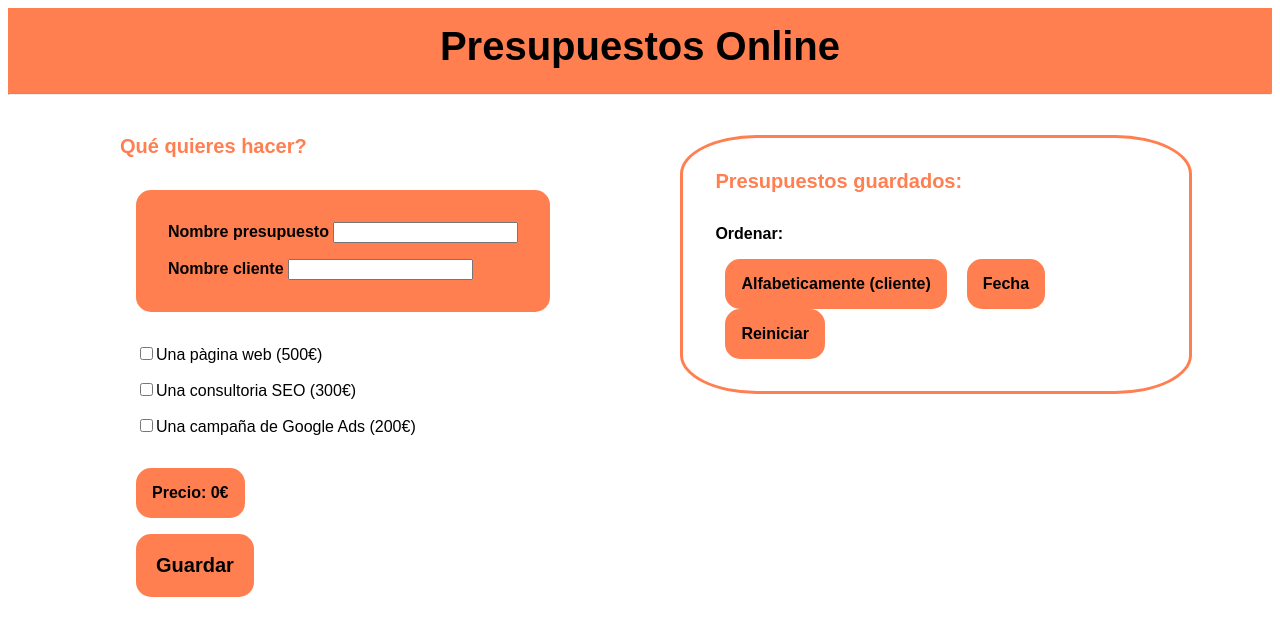
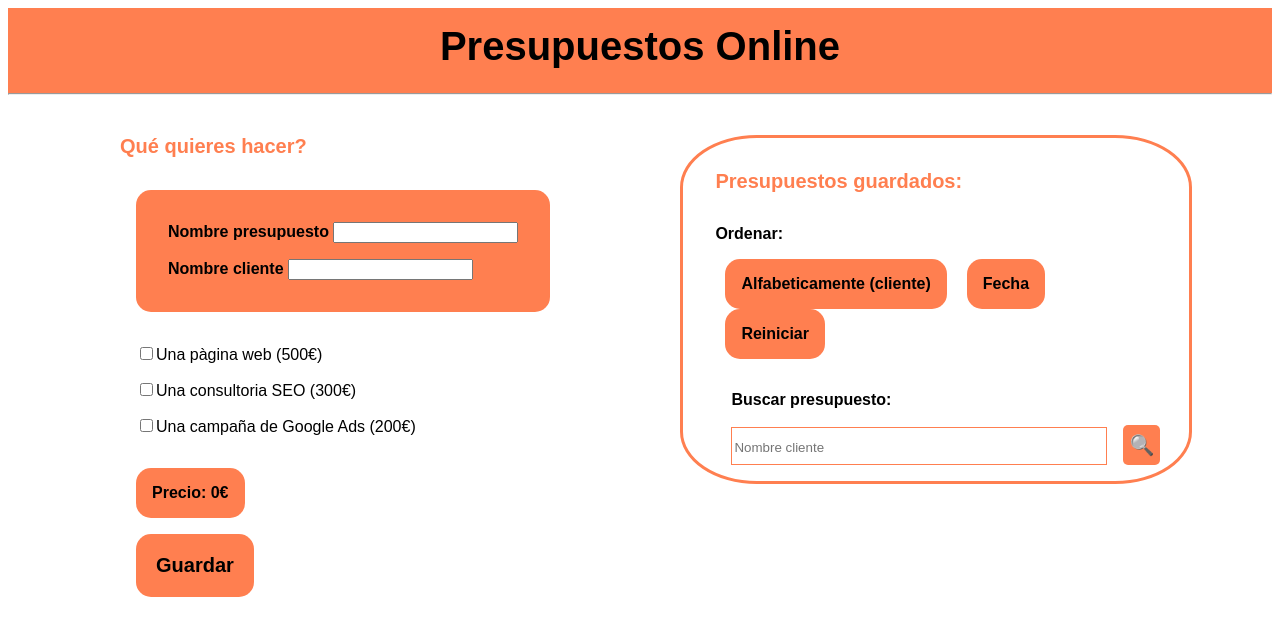
Before and after one commit to NoeliaAlGa/ReactOnlineItAcademySprint7, a React (Create React App) app: page /page2 in a window 1280 px wide. Shown: the top 636 px of the page. Built offline with nearby package versions, Linux system fonts and the light colour scheme.

Commit message:
N2 E9 Buscar presupuestos

```diff
--- /dev/null
+++ b/src/application/components/BuscarPresupuesto.jsx
@@ -0,0 +1,10 @@
+
+export default function BuscarPresupuesto(nombre) {
+    const listaPresupuestos = JSON.parse(window.localStorage.getItem("presupuestos"));
+
+    const presupuestoBusqueda = listaPresupuestos.filter((presupuesto) => presupuesto.nombreUsuario === nombre);
+
+    let presupuestoEncontrado = (presupuestoBusqueda.length === 0)
+    ? alert("Este nombre no está en la lista de presupuestos.")
+    : window.localStorage.setItem("busquedaPresupuesto", JSON.stringify(presupuestoBusqueda));
+}
--- a/src/application/components/MostrarPresupuestos.jsx
+++ b/src/application/components/MostrarPresupuestos.jsx
@@ -6,9 +6,13 @@ const MostrarPresupuestos = () => {
       window.localStorage.getItem("presupuestos") === null
         ? []
         : JSON.parse(window.localStorage.getItem("presupuestos"));
+    const presupuestoBusqueda = JSON.parse(window.localStorage.getItem("busquedaPresupuesto"));
+
+    const listaMostrar = (presupuestoBusqueda === null)
+    ? presupuestos : presupuestoBusqueda;
     return (
         <div>
-            {presupuestos.map(presupuesto => {
+            {listaMostrar.map(presupuesto => {
                 let presWeb = (presupuesto.web === "true") ? true : false;
                 let presupuestoWeb = (presupuesto.web === "true") ?<li><b>Web:</b></li> : "";
 
--- a/src/application/components/Ordenar.jsx
+++ b/src/application/components/Ordenar.jsx
@@ -23,7 +23,9 @@ function ordenar(tipo) {
             }
             return 0;
         });
+        window.localStorage.setItem("busquedaPresupuesto", null);
     }
     window.localStorage.setItem("presupuestos", JSON.stringify(listaPresOrdenada));
+
 }
 export default ordenar;
--- a/src/application/components/styled.js
+++ b/src/application/components/styled.js
@@ -75,10 +75,24 @@ export const StyleSDiv = styled.div `
     font-weight:bold;
 `;
 
+export const StyleSDivBuscarPres = styled(StyleSDiv) `
+    background-color: white;
+    padding: 0;
+`;
+
+
 export const InputStyle = styled.input `
     width: 35px;
     border: none;
     text-align:center;
+`;
+
+export const InputStyleBuscar = styled.input `
+    width: 370px;
+    height: 30px;
+    border: solid 1px coral;
+    margin-right: 1rem;
+    padding-top: 5px;
 `;
 
 export const ButtonsStyle = styled.button `
@@ -90,6 +104,12 @@ export const ButtonsStyle = styled.button `
     font-weight:bold;
     width: 25px;
     cursor: pointer;
+`
+export const ButtonsStyleBuscar = styled(ButtonsStyle) `
+    width: fit-content;
+    cursor: pointer;
+    height: 40px;
+    margin: 0;
 `
 export const HomeStyle = styled.div `
     margin: 0 auto;
--- a/src/application/pages/page2.js
+++ b/src/application/pages/page2.js
@@ -9,16 +9,20 @@ import sumaPrecios from "../components/SumaPrecios";
 import OpcWeb from "../components/OpcWeb";
 import MostrarPresupuestos from "../components/MostrarPresupuestos";
 import ordenar from "../components/Ordenar";
+import BuscarPresupuesto from "../components/BuscarPresupuesto";
 import {
   StyleP,
   StyleSDiv,
   BasicDataStyle,
   ButtonGuardar,
   ButtonOrdenar,
+  ButtonsStyleBuscar,
   StyleForm,
   StyleDivPresupuesto,
   StyleH1P2,
   BodyStyleP2,
+  StyleSDivBuscarPres,
+  InputStyleBuscar,
 } from "../components/styled";
 
 const Page2 = () => {
@@ -30,6 +34,10 @@ const Page2 = () => {
 
   const [inputData2, setInputData2] = useState(() => {
     return obtenerValorInicialString("inputData2");
+  });
+
+  const [inputBuscar, setInputBuscar] = useState(() => {
+    return obtenerValorInicialString("inputBuscar");
   });
 
   const [checked1, setChecked1] = useState(() => {
@@ -64,6 +72,9 @@ const Page2 = () => {
     }
     if (nomInput === "inputData2") {
       setInputData2(e.target.value);
+    }
+    if (nomInput === "inputBuscar") {
+      setInputBuscar(e.target.value);
     }
 
     window.localStorage.setItem(nomInput, e.target.value);
@@ -191,6 +202,21 @@ const Page2 = () => {
               }}>Reiniciar</ButtonOrdenar>
           </label>
         </BasicDataStyle>
+        <StyleSDivBuscarPres>
+        <p><b>Buscar presupuesto:</b></p>
+          <label>
+            <InputStyleBuscar
+              id="buscarPresupuesto"
+              placeholder="Nombre cliente"
+              value={inputBuscar}
+              onChange={(e) => handleInput(e, "inputBuscar")}>
+            </InputStyleBuscar>
+            <ButtonsStyleBuscar onClick={() => {
+              BuscarPresupuesto(inputBuscar);
+              setNumPresupuestos(numPresupuestos + 1);
+              }}>🔍</ButtonsStyleBuscar>
+          </label>
+        </StyleSDivBuscarPres>
         <MostrarPresupuestos count={numPresupuestos} />
       </StyleDivPresupuesto>
     </BodyStyleP2>
```
